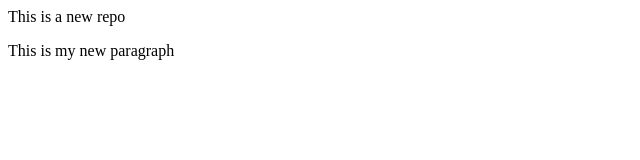
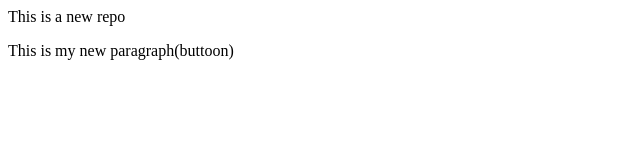
Before and after one commit to Yogesh-0003/localrepo, a plain HTML site: page index.html in a window 1280 px wide. Shown: the full height of the page, 0-640 px from the left. Drawn offline with Linux system fonts and the light colour scheme.

```diff
--- a/index.html
+++ b/index.html
@@ -1,2 +1,2 @@
 <p>This is a new repo</p>
-<p>This is my new paragraph</p>
+<p>This is my new paragraph(buttoon)</p>
```
